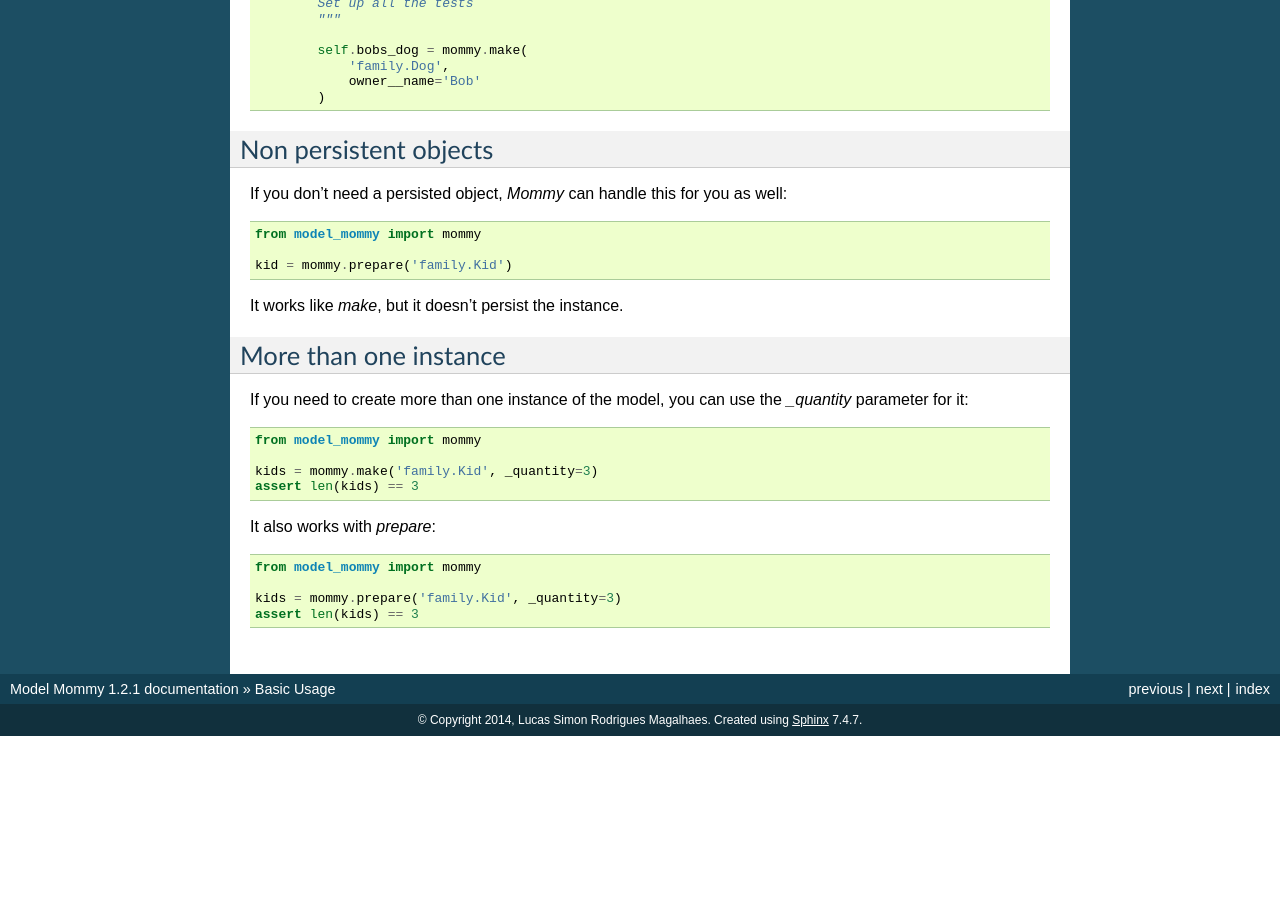
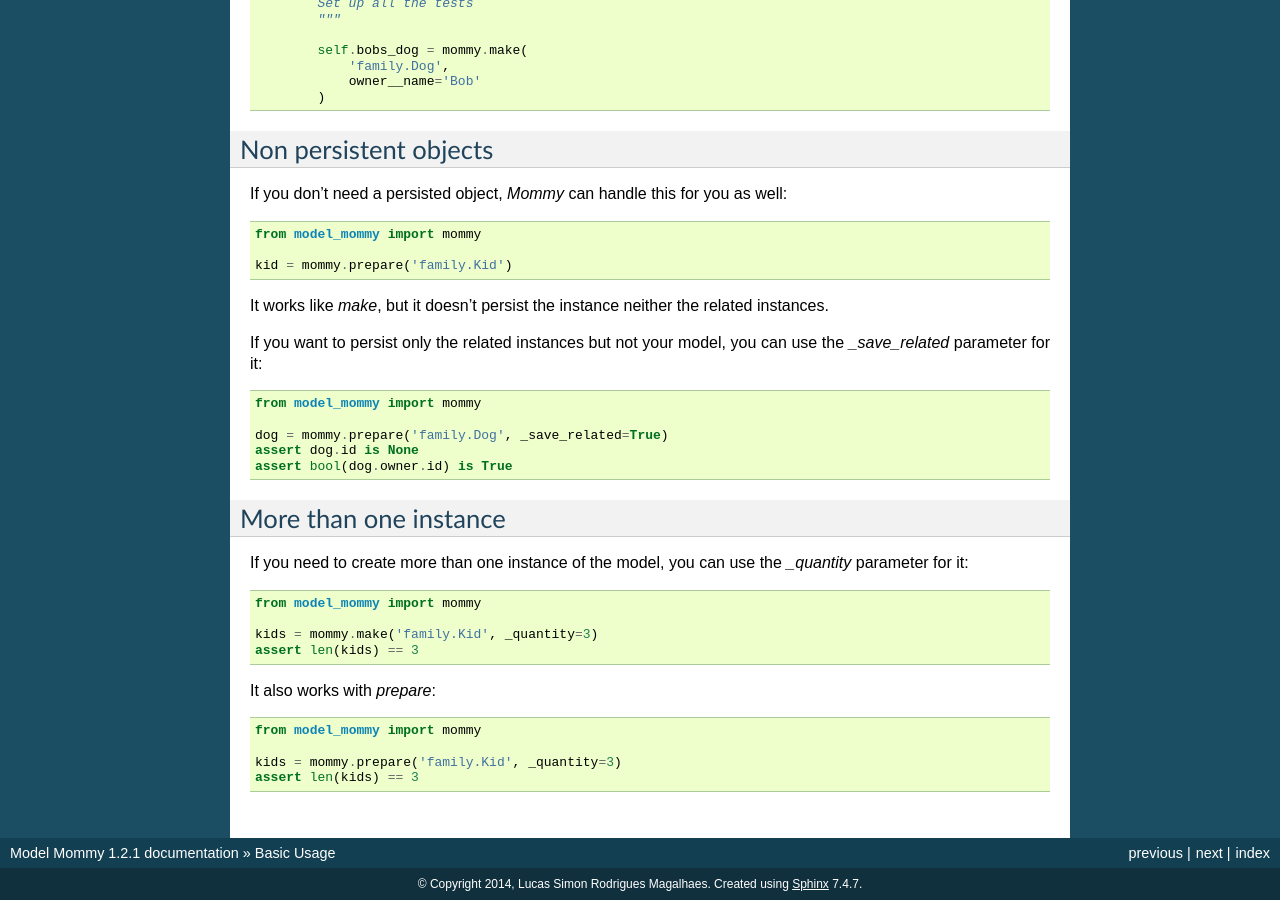
Before and after one commit to berinhard/model_mommy, a Sphinx documentation site: the page built from docs/source/basic_usage.rst, in a window 1280 px wide and 900 px high, scrolled down 3814 px. Built offline with Sphinx 7.4.7, drawn with Linux system fonts in a browser that asks for light colours; before the commit the page ends 4550 px from its top, so only the background shows below that.

Commit message:
Add docs for _save_related parameter

```diff
--- a/docs/source/basic_usage.rst
+++ b/docs/source/basic_usage.rst
@@ -246,7 +246,17 @@ If you don't need a persisted object, *Mommy* can handle this for you as well:
 
     kid = mommy.prepare('family.Kid')
 
-It works like `make`, but it doesn't persist the instance.
+It works like `make`, but it doesn't persist the instance neither the related instances.
+
+If you want to persist only the related instances but not your model, you can use the `_save_related` parameter for it:
+
+.. code-block:: python
+
+    from model_mommy import mommy
+
+    dog = mommy.prepare('family.Dog', _save_related=True)
+    assert dog.id is None
+    assert bool(dog.owner.id) is True
 
 More than one instance
 ----------------------
```
